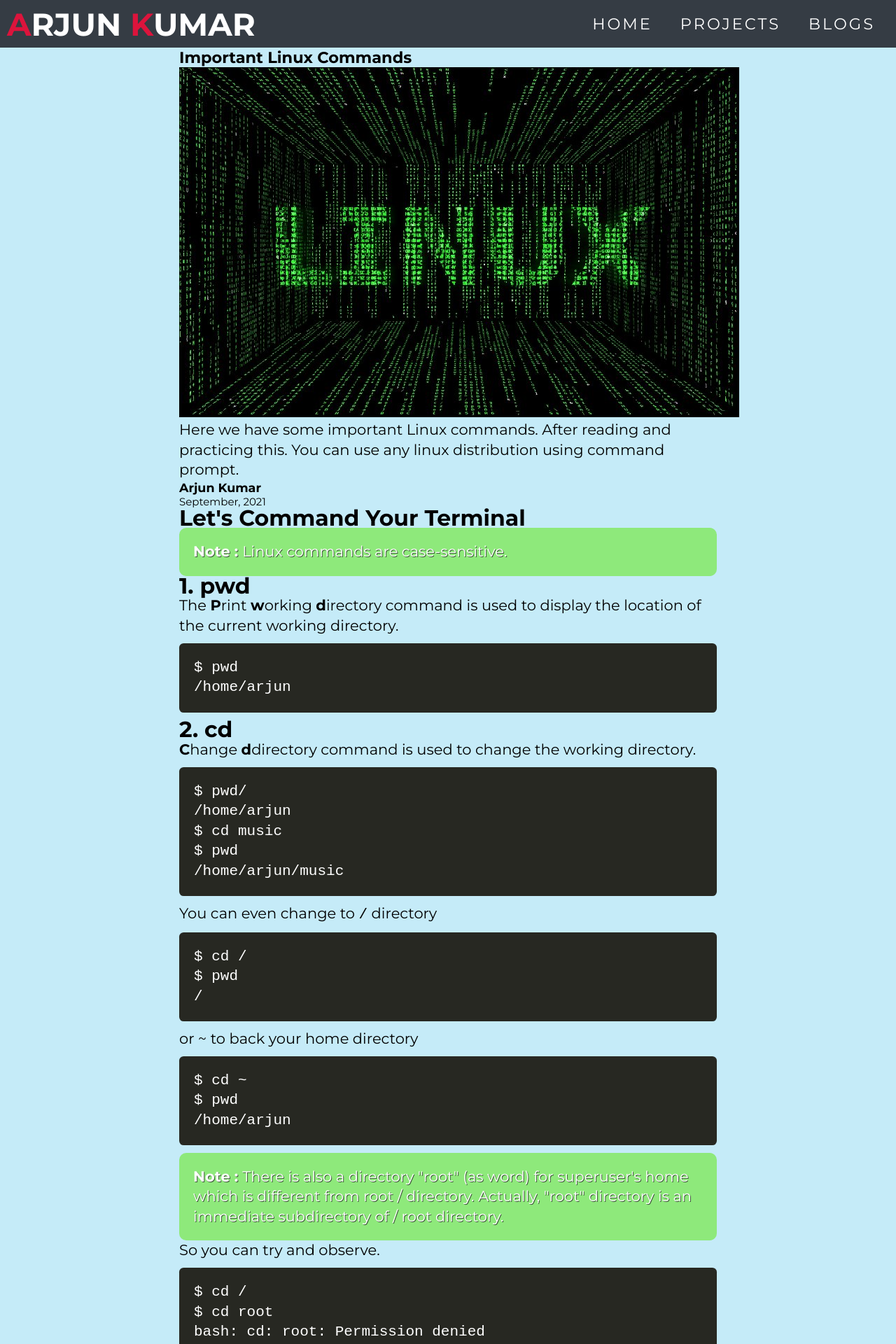
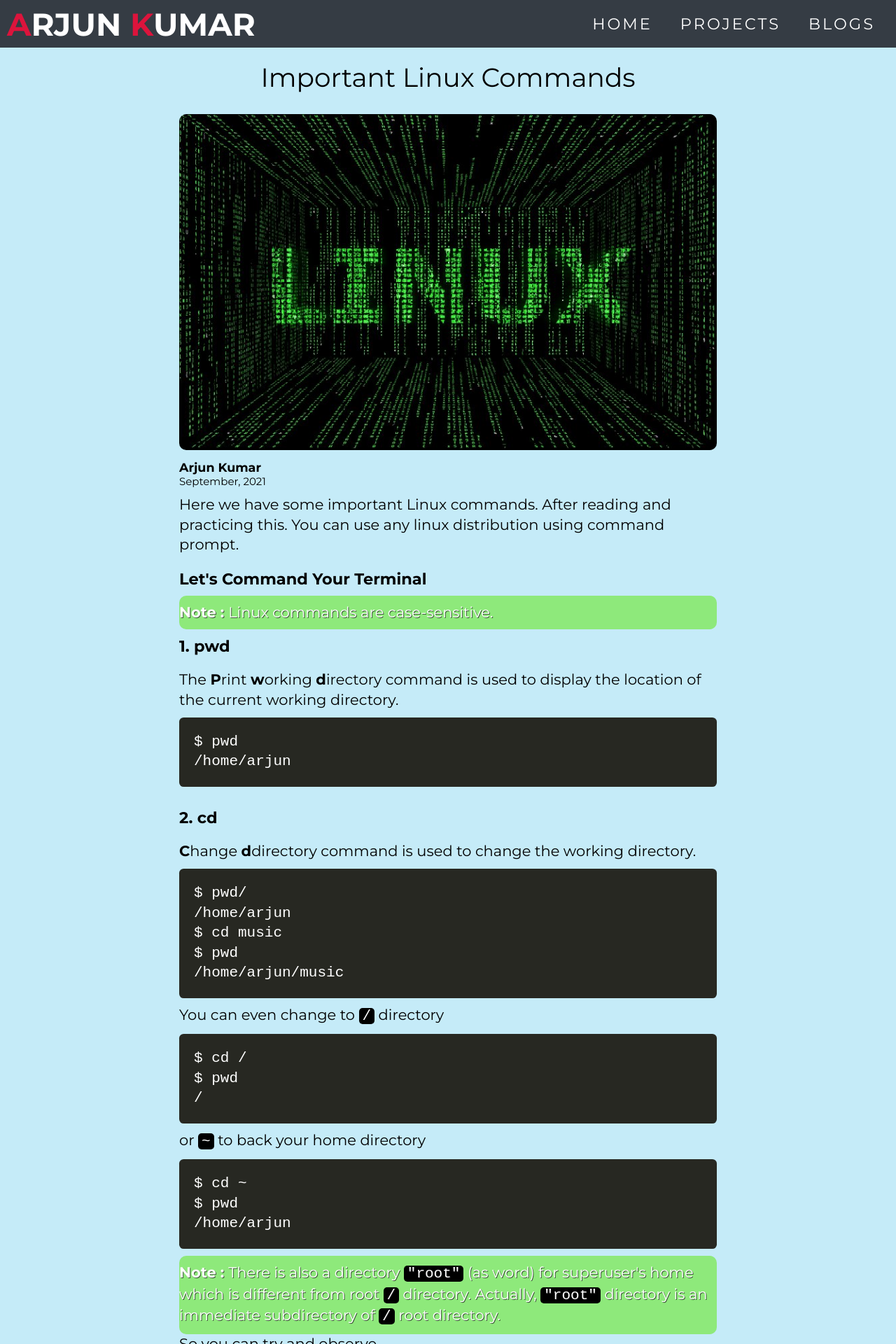
Before and after one commit to arjun-computer-geek/arjun-computer-geek.github.io, a React (Create React App) app: page /important-linux-command in a window 1280 px wide. Shown: the top 1920 px of the page at 70% size. Built offline with nearby package versions, Linux system fonts and the light colour scheme.

Commit message:
update - written some more in important linux command

```diff
--- a/src/components/blogs/archGuide/ArchGuide.js
+++ b/src/components/blogs/archGuide/ArchGuide.js
@@ -131,7 +131,6 @@ const ArchGuide = () => {
                             <h2>Step 5 : Let's begin the installation</h2>
                         </p>
                         <br />
-                        <p>
                             On the bootup scree, you will be presented with options as shown below. Select the first option - Arch Linux Install medium (x89_64, UEFI) and hit ENTER.
                             <br />
                             <br />
@@ -521,9 +520,10 @@ const ArchGuide = () => {
                                 <Code code={`# exit\n# reboot`} />
                                 <p>
                                     Finally You have installed the Arch Linux.😊
+                                    <br/>
+                                    Login with your credential and enjoy Your Linux with Terminal.
                                 </p>
                             </p>
-                        </p>
                     </div>
                 </div>
             </section>
--- a/src/components/blogs/importLinuxCommand/ImportantLinuxCommand.js
+++ b/src/components/blogs/importLinuxCommand/ImportantLinuxCommand.js
@@ -11,46 +11,45 @@ const ImportantLinuxCommand = () => {
                 <div className="linux-command-blog" >
                     <h1>Important Linux Commands</h1>
                     <img className="thumbnail" src="/img/linux.jpg" alt="arch_thumbnail" />
+                    <h3>Arjun Kumar </h3>
+                    <span>September, 2021</span>
                     <p>
                         Here we have some important Linux commands. After reading and practicing this. You can use any linux distribution using command prompt.
                     </p>
-                    <h3>Arjun Kumar </h3>
-                    <span>September, 2021</span>
-                    <p>
                     <h2>Let's Command Your Terminal</h2>
                     <p className="note">
                         <strong>Note : </strong> Linux commands are case-sensitive.
                     </p>
+                    <h2>1. pwd</h2>
                     <p>
-                            <h2>1. pwd</h2>
                         The <b>P</b>rint <b>w</b>orking <b>d</b>irectory command is used to display the location of the current working directory.
                         <Code code={`$ pwd\n/home/arjun`} />
                     </p>
+                    <h2>2. cd</h2>
                     <p>
-                            <h2>2. cd</h2>
                         <b>C</b>hange <b>d</b>directory command is used to change the working directory.
                         <Code code={`$ pwd/ \n/home/arjun \n$ cd music \n$ pwd \n/home/arjun/music`} />
-                            You can even change to <code>/</code> directory
+                        You can even change to <code className="highlight">/</code> directory
                         <Code code={`$ cd / \n$ pwd \n/`} />
-                            or ~ to back your home directory
+                        or <code className="highlight">~</code> to back your home directory
                         <Code code={`$ cd ~ \n$ pwd \n/home/arjun`} />
                         <p className="note">
-                                <strong>Note : </strong> There is also a directory "root" (as word) for superuser's home which is different from root / directory. Actually, "root" directory is an immediate subdirectory of / root directory.
+                            <strong>Note : </strong> There is also a directory <code className="highlight">"root"</code> (as word) for superuser's home which is different from root <code className="highlight">/</code> directory. Actually, <code className="highlight">"root"</code> directory is an immediate subdirectory of <code className="highlight">/</code> root directory.
                         </p>
                         So you can try and observe.
                         <Code code={`$ cd / \n$ cd root \nbash: cd: root: Permission denied \n$ cd home \n$ pwd \n/home \n$ cd arjun \n$ pwd \n/home/arjun \n$ cd music \n$ pwd \n/home/arjun/music`} />
-                            To go up to the parent directory, we have special symbol of two dots ..
+                        To go up to the parent directory, we have special symbol of two dots <code className="highlight">..</code>
                         <Code code={`$ pwd \n/home/arjun/music \n$ cd .. \n/home/arjun \n$ cd .. \n/home`} />
                     </p>
+                    <h2>3. mkdir</h2>
                     <p>
-                            <h2>3. mkdir</h2>
-                            mkdir command makes directories, if they do not exist.
+                        <code className="highlight">mkdir</code> command makes directories, if they do not exist.
                         <Code code={`$ pwd/ \n/home/arjun \n$ mkdir linux-commands \n$ cd linux-commands \n$ pwd \n/home/arjun/linux-commands`} />
                         we can even create multiple directories
                         <Code code={`$ cd /tmp \n$ pwd   \n/tmp \n$ mkdir universe galaxy  \n$ cd universe \n$ pwd \n/tmp/universe \n$ cd .. \n$ cd galaxy \n$ pwd \n/tmp/galaxy`} />
                     </p>
+                    <h2>4. echo</h2>
                     <p>
-                            <h2>4. echo</h2>
                         echo displays its arguments back out again.
                         <Code code={`$ echo "Here you are!" \nHere you are!`} />
                         We can easily create small file by combining echo with redirect &gt; so that the output of echo is redirected to a file instead of standard output(screen).
@@ -59,8 +58,8 @@ const ImportantLinuxCommand = () => {
                             <strong>NOTE : </strong>You can also use touch command to create a file.
                         </p>
                     </p>
+                    <h2>5. ls</h2>
                     <p>
-                            <h2>5. ls</h2>
                         ls commands lists directory contents
                         <Code code={`$ pwd \n/tmp/solar-system/earth \n$ ls \nmsg.txt msg2.txt user.txt \n$ mkdir demo \n$ ls \ndemo msg.txt msg2.txt user.txt`} />
                         We can even redirect the output of ls to a file.
@@ -75,6 +74,20 @@ const ImportantLinuxCommand = () => {
                         </p>
                         <Code code={`$ pwd \n/tmp/solar-system/earth \n$ ls -l \ndrwxrwxr-x. 3 arjun  arjun  1640 sept 22 17:17  demo \n-rw-rw-r--. 1 arjun  arjun  143309 sept 22 11:52  file-list.txt \n-rw-rw-r--. 1 arjun  arjun  2386871 sept 22 11:57  msg.txt \n-rw-rw-r--. 1 arjun  arjun  2386871 sept 22 11:57  msg2.txt \n-rw-rw-r--. 1 arjun  arjun  2669948 sept 22 12:26  user.txt`} />
                     </p>
+                    <h2>6. cat</h2>
+                    <p>
+                        <code className="highlight"> cat</code> command concatenates files and print on the standard output.
+                        <br/>
+                        <br/>
+                        So we can view the content of files we have created.
+                        <Code code={`$ pwd
+/tmp/solar-system/earth
+$ cat file-list.txt
+demo file-list.txt msg.txt msg2.txt user.txt
+$ cat msg.txt
+hey it's a pen to write or dig with.
+$ cat msg2.txt
+easy to create a file`} />
                     </p>
                 </div>
             </section>
--- a/src/components/blogs/importLinuxCommand/ImportantLinxuCommand.css
+++ b/src/components/blogs/importLinuxCommand/ImportantLinxuCommand.css
@@ -0,0 +1,24 @@
+.linux-command-blog h1{
+    text-align: center;
+    margin-top: 20px;
+    font-size: 2.5rem;
+    padding-bottom: 20px;
+    font-weight: 500;
+}
+.linux-command-blog .thumbnail{
+    width: 100%;
+    margin: 10px 0;
+    border-radius: 10px;
+}
+.linux-command-blog p{
+    padding: 10px 0;
+}
+.linux-command-blog h2{
+    padding: 10px 0;
+}
+.linux-command-blog .highlight{
+    background:rgb(0, 0, 0);
+    padding: 0 5px;
+    border-radius: 5px;
+    color: white;
+}
```
Lines whose indentation alone changed are shown as unchanged.
